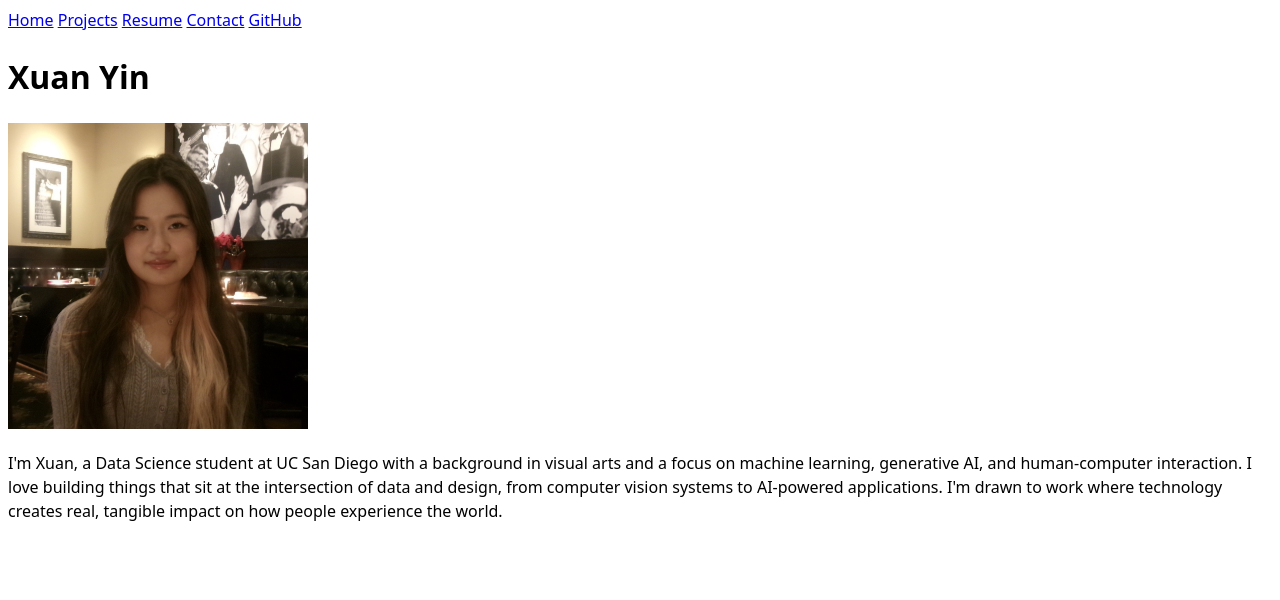
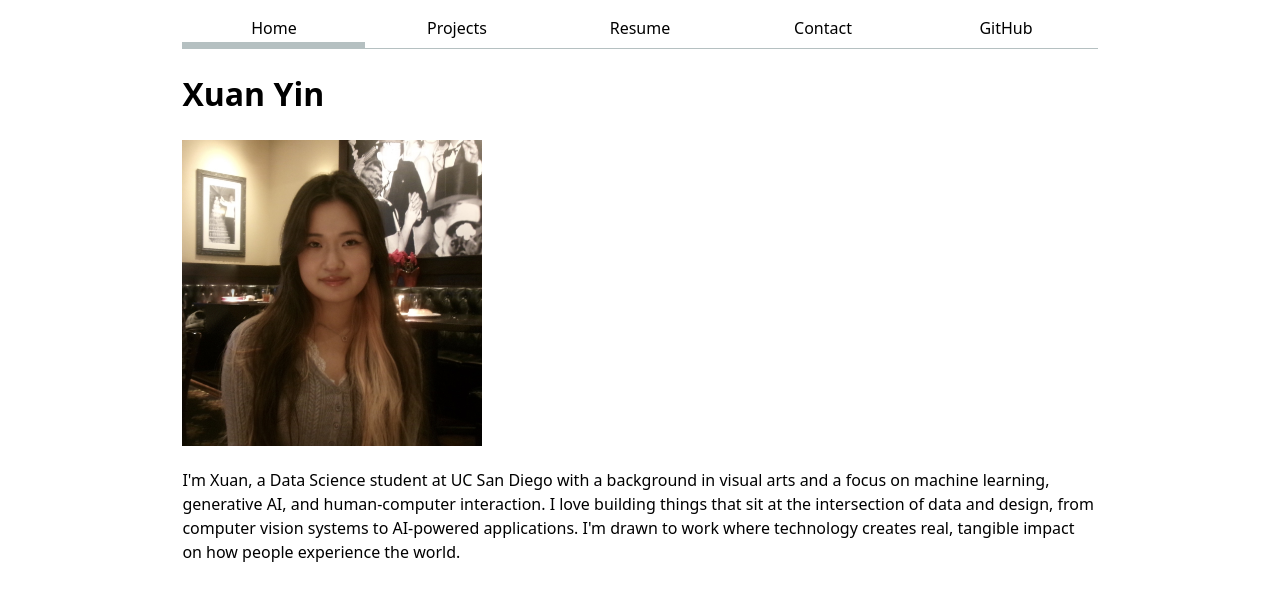
Before and after one commit to xuan0035/portfolio, a plain HTML site: page index.html in a window 1280 px wide. Drawn offline with Linux system fonts and the light colour scheme.

Commit message:
Style nav bar and add accent color

```diff
--- a/index.html
+++ b/index.html
@@ -8,7 +8,7 @@
 </head>
 <body>
     <nav>
-        <a href="./">Home</a>
+        <a href="./" class="current">Home</a>
         <a href="projects/">Projects</a>
         <a href="resume/">Resume</a>
         <a href="contact/">Contact</a>
--- a/style.css
+++ b/style.css
@@ -1,12 +1,41 @@
+:root {
+  --color-accent: oklch(85% 20% 0);
+  accent-color: var(--color-accent);
+}
+
 body {
-    /* Set line height to 1.5 times the font size
-         and use the OS’s UI font as the website font
-       */
-    font: 100%/1.5 system-ui;
-  }
+  font: 100%/1.5 system-ui;
+  max-width: 100ch;
+  margin-inline: max(1em, (100% - 100ch) / 2);
+}
 
 img {
   width: 300px;
   max-width: 100%;
   height: auto;
 }
+
+nav {
+  display: flex;
+  margin-bottom: 1em;
+  border-bottom: 1px solid oklch(80% 3% 200);
+}
+
+nav a {
+  flex: 1;
+  text-decoration: none;
+  color: inherit;
+  text-align: center;
+  padding: 0.5em;
+}
+
+nav a.current {
+  border-bottom: 0.4em solid oklch(80% 3% 200);
+  padding-bottom: 0.1em;
+}
+
+nav a:hover {
+  border-bottom: 0.4em solid var(--color-accent);
+  padding-bottom: 0.1em;
+  background-color: oklch(from var(--color-accent) 95% 5% h);
+}
```
Also changed, not shown: contact/index.html (+1 -1 lines), projects/index.html (+1 -1 lines), resume/index.html (+1 -1 lines).
